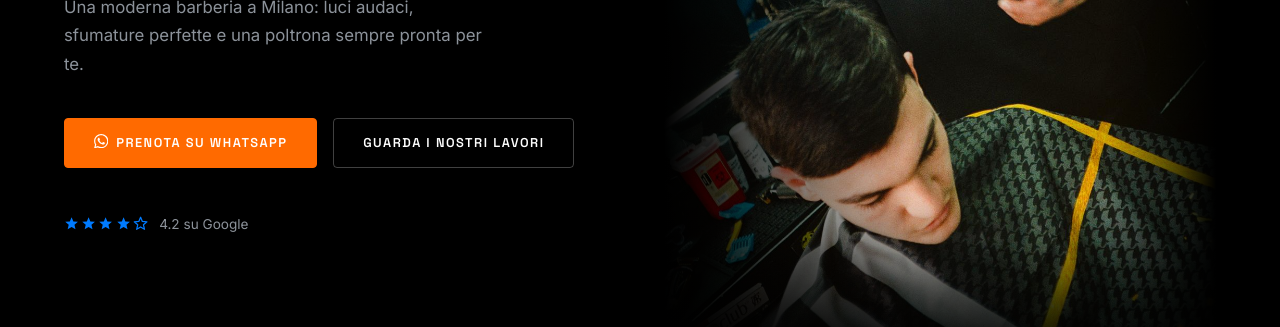
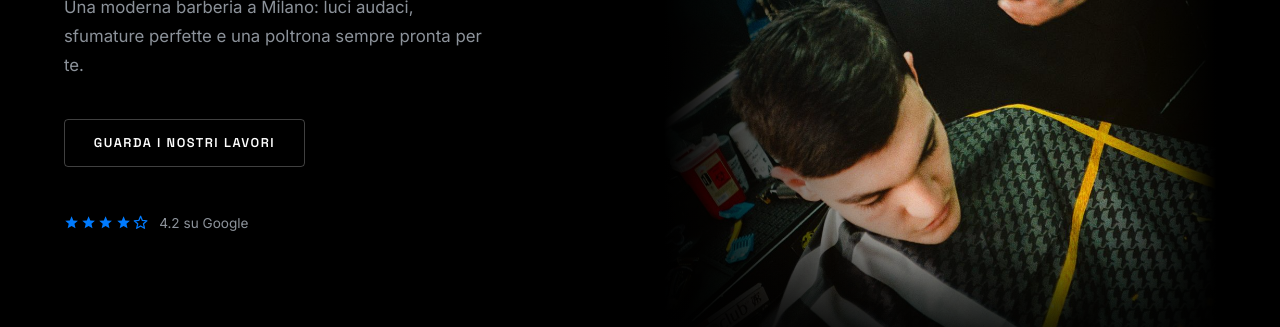
Before and after one commit to Malaka-Gonawala/Shitos_Barber, a website: page index.html in a window 1280 px wide. Shown: the part 497-824 px from the top of the page. Drawn offline with nearby package versions, Linux system fonts and the light colour scheme; a script that the page names is missing.

Commit message:
11th commit

```diff
--- a/index.html
+++ b/index.html
@@ -68,26 +68,6 @@
             poltrona sempre pronta per te.
           </p>
           <div class="hero-ctas">
-            <a
-              href="https://wa.me/393899357249"
-              target="_blank"
-              class="btn btn-fill"
-            >
-              <span class="btn-icon">
-                <svg
-                  viewBox="0 0 24 24"
-                  width="1em"
-                  height="1em"
-                  fill="currentColor"
-                  xmlns="http://www.w3.org/2000/svg"
-                >
-                  <path
-                    d="M17.472 14.382c-.297-.149-1.758-.867-2.03-.967-.273-.099-.471-.148-.67.15-.197.297-.767.966-.94 1.164-.173.199-.347.223-.644.075-.297-.15-1.255-.463-2.39-1.475-.888-.788-1.489-1.761-1.663-2.06-.173-.298-.018-.458.13-.606.134-.133.298-.347.446-.52.149-.174.198-.298.298-.497.099-.198.05-.371-.025-.52-.075-.149-.669-1.612-.916-2.207-.242-.579-.487-.5-.669-.51a12.8 12.8 0 0 0-.57-.01c-.198 0-.52.074-.792.372-.272.297-1.04 1.016-1.04 2.479 0 1.462 1.065 2.875 1.213 3.074.149.198 2.096 3.2 5.077 4.487.709.306 1.262.489 1.694.625.712.227 1.36.195 1.871.118.571-.085 1.758-.719 2.006-1.413.248-.694.248-1.289.173-1.413-.074-.124-.272-.198-.57-.347m-5.421 7.403h-.004a9.87 9.87 0 0 1-5.031-1.378l-.361-.214-3.741.982.998-3.648-.235-.374a9.86 9.86 0 0 1-1.51-5.26c.001-5.45 4.436-9.884 9.888-9.884 2.64 0 5.122 1.03 6.988 2.898a9.825 9.825 0 0 1 2.893 6.994c-.003 5.45-4.437 9.884-9.885 9.884m8.413-18.297A11.815 11.815 0 0 0 12.05 0C5.495 0 .16 5.335.157 11.892c0 2.096.547 4.142 1.588 5.945L.057 24l6.305-1.654a11.882 11.882 0 0 0 5.683 1.448h.005c6.554 0 11.89-5.335 11.893-11.893a11.821 11.821 0 0 0-3.48-8.413Z"
-                  />
-                </svg>
-              </span>
-              PRENOTA SU WHATSAPP
-            </a>
             <a href="#work" class="btn btn-outline">GUARDA I NOSTRI LAVORI</a>
           </div>
           <div class="hero-rating">
```
